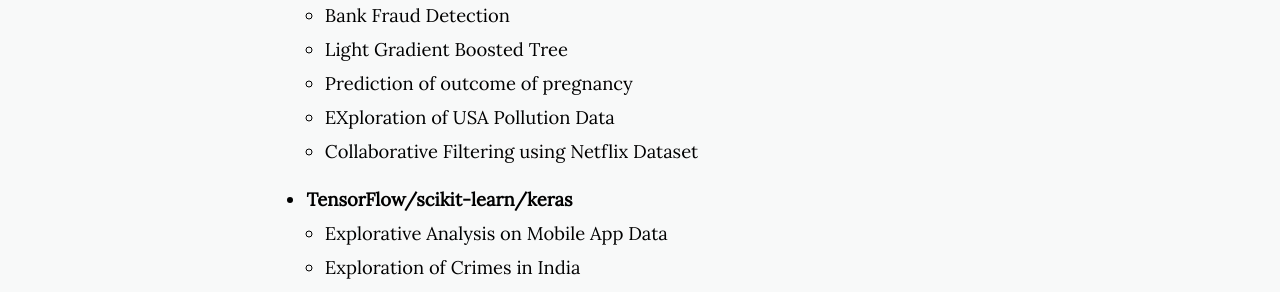
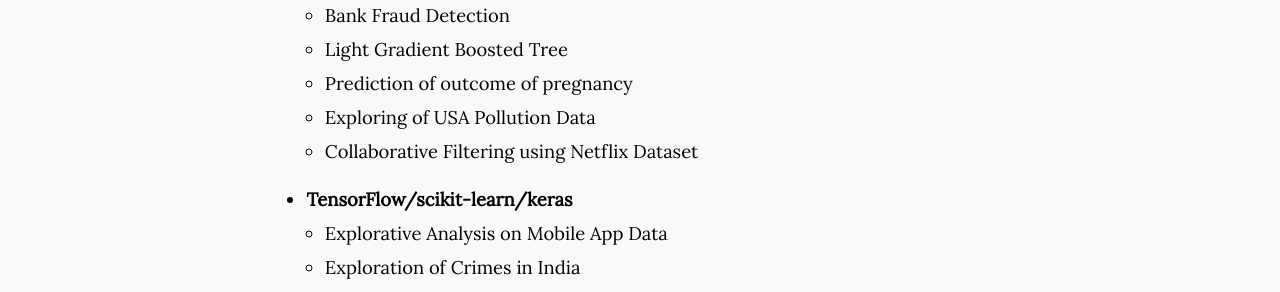
Before and after one commit to daftengineer/daftengineer.github.io, a Jekyll site: the page built from _posts/2018-08-07-ml-challange.markdown, in a window 1280 px wide. Shown: the part 1170-1462 px from the top of the page. Built offline with Jekyll 4.4.1, drawn with Linux system fonts in a browser that asks for light colours; nearby versions of some CDN libraries.

Commit message:
Update 2018-08-07-ml-challange.markdown

```diff
--- a/_posts/2018-08-07-ml-challange.markdown
+++ b/_posts/2018-08-07-ml-challange.markdown
@@ -23,7 +23,7 @@
               <li>Bank Fraud Detection</li>
               <li>Light Gradient Boosted Tree</li>
               <li>Prediction of outcome of pregnancy</li>
-              <li>EXploration of USA Pollution Data</li>
+              <li>Exploring of USA Pollution Data</li>
               <li>Collaborative Filtering using Netflix Dataset</li>
           </ul>
         <li><b>TensorFlow/scikit-learn/keras</b></li>
```
